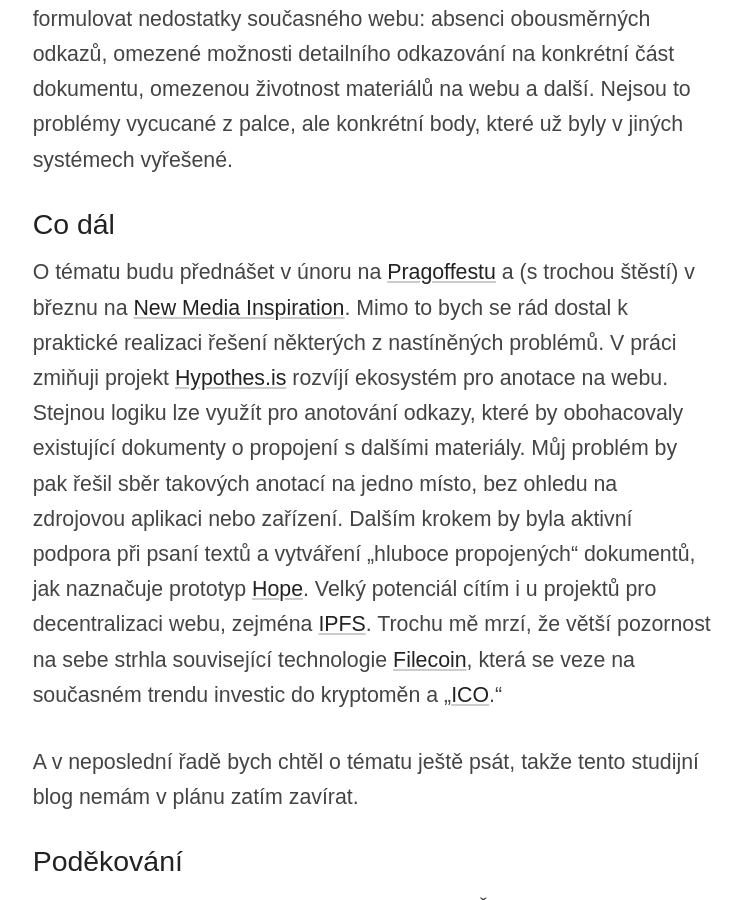
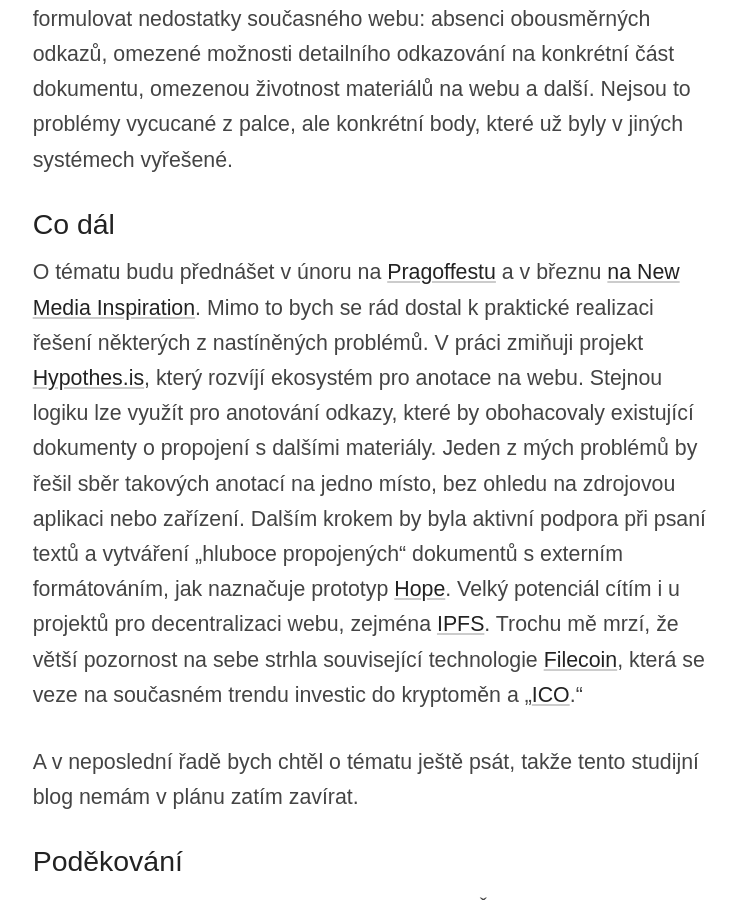
Before and after one commit to jnv/bitoff.cz, a Jekyll site: the page built from _posts/2017-12-31-diplomka.md, in a window 1280 px wide and 900 px high, scrolled down 6219 px. Shown: the whole window, without its empty margins (266-1008 px from the left). Built offline with Jekyll 4.4.1, drawn with Linux system fonts in a browser that asks for light colours; comment, search, counter and statistics services are not loaded.

Commit message:
diplomka -> nmi18

```diff
--- a/_posts/2017-12-31-diplomka.md
+++ b/_posts/2017-12-31-diplomka.md
@@ -76,7 +76,7 @@ Konkrétněji jsem získal odlišný pohled na hypertext a mohl tak formulovat n
 
 # Co dál
 
-O tématu budu přednášet v únoru na [Pragoffestu](http://www.pragoffest.cz/) a (s trochou štěstí) v březnu na [New Media Inspiration](https://www.tuesday.cz/akce/new-media-inspiration-2018/). Mimo to bych se rád dostal k praktické realizaci řešení některých z nastíněných problémů. V práci zmiňuji projekt [Hypothes.is](https://web.hypothes.is/) rozvíjí ekosystém pro anotace na webu. Stejnou logiku lze využít pro anotování odkazy, které by obohacovaly existující dokumenty o propojení s dalšími materiály. Můj problém by pak řešil sběr takových anotací na jedno místo, bez ohledu na zdrojovou aplikaci nebo zařízení. Dalším krokem by byla aktivní podpora při psaní textů a vytváření „hluboce propojených“ dokumentů, jak naznačuje prototyp [Hope](https://github.com/poef/hope).
+O tématu budu přednášet v únoru na [Pragoffestu](http://www.pragoffest.cz/) a v březnu [na New Media Inspiration](https://www.tuesday.cz/akce/new-media-inspiration-2018/program/#programItem3481). Mimo to bych se rád dostal k praktické realizaci řešení některých z nastíněných problémů. V práci zmiňuji projekt [Hypothes.is](https://web.hypothes.is/), který rozvíjí ekosystém pro anotace na webu. Stejnou logiku lze využít pro anotování odkazy, které by obohacovaly existující dokumenty o propojení s dalšími materiály. Jeden z mých problémů by řešil sběr takových anotací na jedno místo, bez ohledu na zdrojovou aplikaci nebo zařízení. Dalším krokem by byla aktivní podpora při psaní textů a vytváření „hluboce propojených“ dokumentů s externím formátováním, jak naznačuje prototyp [Hope](https://github.com/poef/hope).
 Velký potenciál cítím i u projektů pro decentralizaci webu, zejména [IPFS](https://ipfs.io/). Trochu mě mrzí, že větší pozornost na sebe strhla související technologie [Filecoin](https://filecoin.io/), která se veze na současném trendu investic do kryptoměn a „[ICO](https://en.wikipedia.org/wiki/Initial_coin_offering).“
 
 A v neposlední řadě bych chtěl o tématu ještě psát, takže tento studijní blog nemám v plánu zatím zavírat.
```
